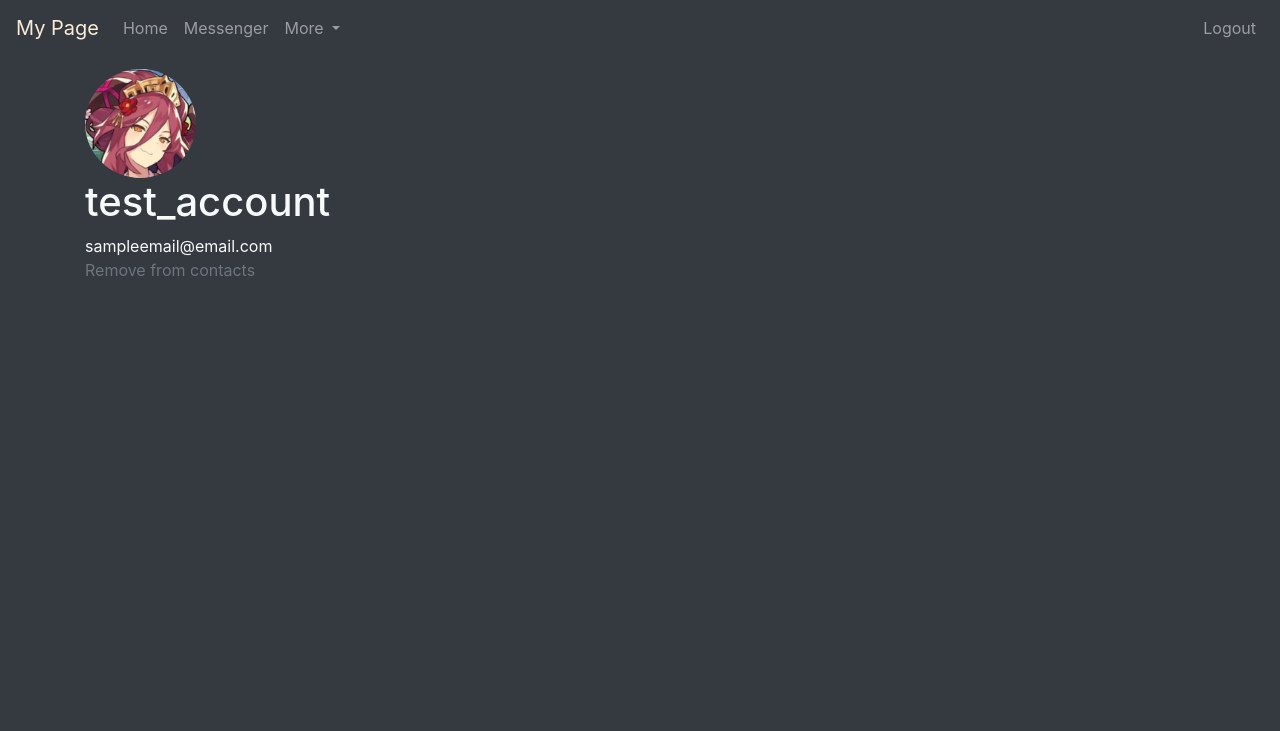
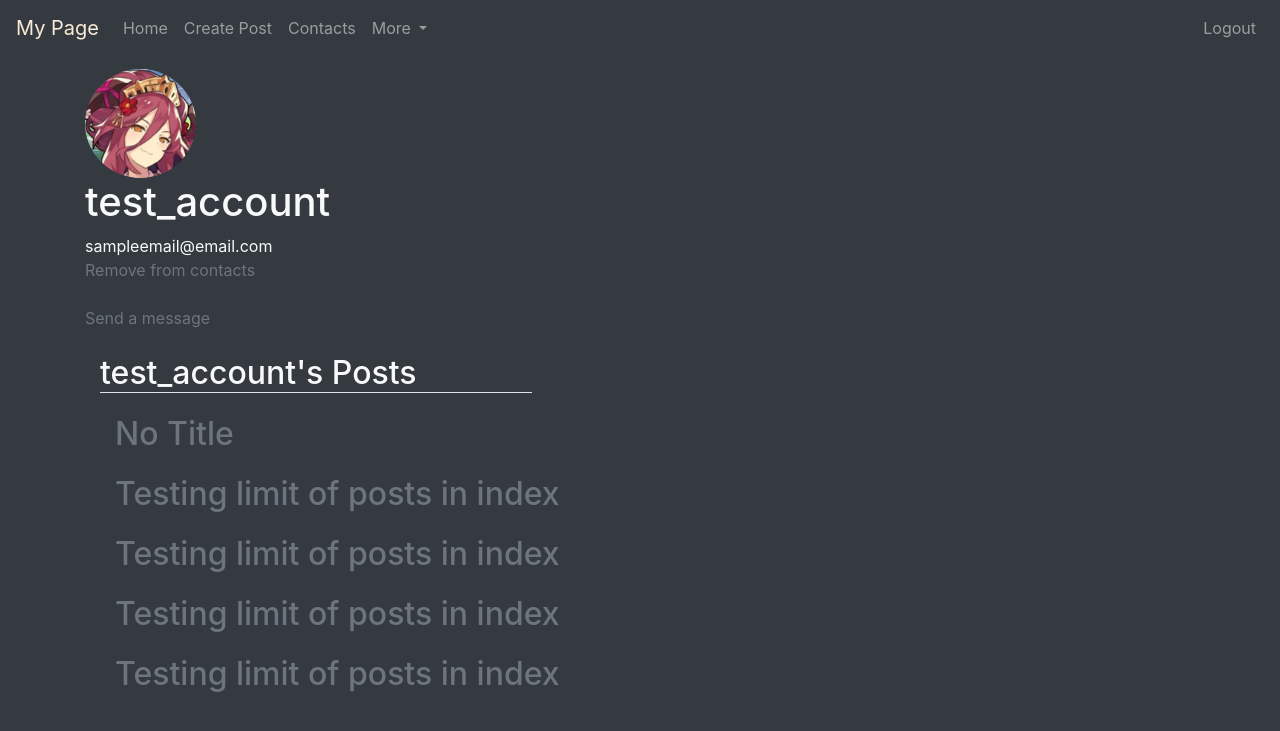
Before and after one commit to YourAlly/My-Page, a Django app: page /user/3/ in a window 1280 px wide. Shown: the top 731 px of the page. Run offline with Django 3.2, Linux system fonts and the light colour scheme; a user stored in the database is signed in; data comes from the database, SQL or seed files in the repository; some libraries are stand-ins or nearby versions.

Commit message:
Added Messages Feature

```diff
--- a/MyPage/models.py
+++ b/MyPage/models.py
@@ -31,10 +31,11 @@ class Comment(models.Model):
 
 
 class Message(models.Model):
+    title = models.CharField(max_length=32, default='No Title')
     sent_by = models.ForeignKey(User, on_delete=models.CASCADE,
                            related_name='sent_messages')
     sent_to = models.ForeignKey(User, on_delete=models.CASCADE,
-                           related_name='recieved_messages')
+                           related_name='received_messages')
     time_sent = models.DateTimeField(default=timezone.now)
 
     message = models.TextField()
@@ -46,7 +47,7 @@ class Message(models.Model):
 class Profile(models.Model):
     user = models.OneToOneField(User, on_delete=models.CASCADE)
     image = models.ImageField(default='default.png', upload_to='images')
-    friends = models.ManyToManyField(User, blank=True, related_name='friends')
+    contacts = models.ManyToManyField(User, blank=True, related_name='contacts')
     hidden_posts = models.ManyToManyField(Post, blank=True)
 
     def __str__(self):
--- a/MyPage/templates/MyPage/base.html
+++ b/MyPage/templates/MyPage/base.html
@@ -31,22 +31,26 @@
 
             {% if user.is_authenticated %}
                 <li class="nav-item">
-                    <a class="nav-link" href="{% url 'my-contacts' %}">Messenger</a>
+                    <a class="nav-link" href="{% url 'my-new-post' %}">Create Post</a>
                 </li>
-
-            {% endif %}
-
+                 <li class="nav-item">
+                    <a class="nav-link" href="{% url 'my-contacts' %}">Contacts</a>
+                </li>
             <li class="nav-item dropdown">
                 <a class="nav-link dropdown-toggle" href="#" id="navbarDropdown" role="button" data-toggle="dropdown" aria-haspopup="true" aria-expanded="false">
                 More
                 </a>
                 <div class="dropdown-menu" aria-labelledby="navbarDropdown">
-                <a class="dropdown-item" href="{% url 'my-new-post' %}">Create Post</a>
-                <a class="dropdown-item" href="#">Another action</a>
+
+                <a class="dropdown-item" href="{% url 'my-posts-all' %}">All Posts</a>
+                <a class="dropdown-item" href="{% url 'my-inbox' %}">Inbox</a>
+                <a class="dropdown-item" href="{% url 'my-sent-messages' %}">Sent Messages</a>
                 <div class="dropdown-divider"></div>
-                <a class="dropdown-item" href="#">Something else here</a>
+                <a class="dropdown-item" href="#">About</a>
                 </div>
             </li>
+            {% endif %}
+
             </ul>
             <ul class="navbar-nav">
                 {% if user.is_authenticated %}
--- a/MyPage/templates/MyPage/contacts.html
+++ b/MyPage/templates/MyPage/contacts.html
@@ -2,8 +2,8 @@
 {% block content %}
     <h2 class="border-bottom" style="width: 40%; margin-right: 60%">Contacts</h2>
         <ul>
-            {% for friend in user.profile.friends.all %}
-                <li><a href="#" class="text-light">{{ friend.username }}</a></li>
+            {% for contact in user.profile.contacts.all %}
+                <li><a href="{% url 'my-user' contact.id %}" class="text-light">{{ contact.username }}</a></li>
             {% endfor %}
         </ul>
 {% endblock %}
--- a/MyPage/templates/MyPage/profile.html
+++ b/MyPage/templates/MyPage/profile.html
@@ -9,16 +9,36 @@
     {{ target.email }}
 
     </br>
-    {% if target == user %}
+    {% if user.is_authenticated %}
+        {% if target == user %}
 
-        <a href="{% url 'my-update-image' %}" class="text-secondary">Update Profile Picture</a></br>
-        <a href="{% url 'my-update-email' %}" class="text-secondary">Update Email</a>
+            <a href="{% url 'my-update-image' %}" class="text-secondary">Update Profile Picture</a></br>
+            <a href="{% url 'my-update-email' %}" class="text-secondary">Update Email</a>
 
-    {% elif target in user.profile.friends.all %}
-        <a href="{% url 'my-remove' target.id %}" class="text-secondary">Remove from contacts</a>
+        {% elif target in user.profile.contacts.all %}
+            <a href="{% url 'my-remove' target.id %}" class="text-secondary">Remove from contacts</a></br></br>
+            <a href="{% url 'my-messenger' target.id %}" class="text-secondary">Send a message</a>
 
-    {% else %}
-        <a href="{% url 'my-add' target.id %}" class="text-secondary">Add to contacts</a>
+        {% else %}
+            <a href="{% url 'my-add' target.id %}" class="text-secondary">Add to contacts</a></br></br>
+            <a href="{% url 'my-messenger' target.id %}" class="text-secondary">Send a message</a>
+        {% endif %}
+        </br>
+    {% endif %}
+    </br>
 
-    {% endif %}
+    <div class="container">
+        <h2 class="border-bottom" style="margin-bottom: 2%; width: 40%; margin-right: 60%;">{{ target.username }}'s Posts</h2>
+        {% for post in target.written_posts.all %}
+            <div class="container" style="margin-bottom: 2%;">
+
+                    <h2 title="{{ post.time_posted }}">
+                        <a href="{% url 'my-post' post.id %}" class="text-secondary">
+                            {{ post.title }}
+                        </a>
+                    </h2>
+
+                </div>
+        {% endfor %}
+    </div>
 {% endblock %}
--- a/MyPage/urls.py
+++ b/MyPage/urls.py
@@ -1,6 +1,6 @@
 from django.urls import path
 from . import views as my_views
-from django.contrib.auth import views as auth_views
+from django.contrib.auth.views import LogoutView
 
 from django.conf import settings
 from django.conf.urls.static import static
@@ -8,10 +8,17 @@ from django.conf.urls.static import static
 urlpatterns = [
     path('', my_views.index, name='my-index'),
     path('register/', my_views.register, name='my-register'),
+    path('login/', my_views.LoginView.as_view(), name='my-login'),
+    path('logout/', LogoutView.as_view(template_name="MyPage/logout.html"), name='my-logout'),
     path('contacts/', my_views.contacts, name='my-contacts'),
-    path('post=<int:pk>/', my_views.PostDetailView.as_view(), name='my-post'),
+    path('contacts/message_user_id=<int:target_id>', my_views.send_message, name='my-messenger'),
+    path('inbox/', my_views.inbox, name='my-inbox'),
+    path('sent/', my_views.sent_messages, name='my-sent-messages'),
+
+    path('post/all/', my_views.PostsView.as_view(), name='my-posts-all'),
+    path('post/<int:pk>/', my_views.PostDetailView.as_view(), name='my-post'),
     path('post/new/', my_views.post_form, name='my-new-post'),
-    path('post=<int:post_id>/comment', my_views.process_comment, name='my-comment'),
+    path('post/<int:post_id>/comment', my_views.process_comment, name='my-comment'),
 
     path('user/<int:user_id>/', my_views.user, name='my-user'),
     path('user/<int:user_id>/add/', my_views.add, name='my-add'),
@@ -19,10 +26,7 @@ urlpatterns = [
 
 
     path('user/changeimage/', my_views.update_image, name='my-update-image'),
-    path('user/changeemail/', my_views.update_email, name='my-update-email'),
-
-    path('login/', auth_views.LoginView.as_view(template_name="MyPage/login.html"), name='my-login'),
-    path('logout/', auth_views.LogoutView.as_view(template_name="MyPage/logout.html"), name='my-logout')
+    path('user/changeemail/', my_views.update_email, name='my-update-email')
 ]
 
 if settings.DEBUG:
--- a/MyPage/views.py
+++ b/MyPage/views.py
@@ -1,16 +1,26 @@
 from django.shortcuts import render, redirect
-from MyPage.forms import RegistrationForm, UserUpdateForm, ProfileUpdateForm, CommentForm, PostForm
+
+from MyPage import forms
+from .models import Post, Comment, Message
 from django.contrib import messages
 
+from django.contrib.auth import views as auth_views
 from django.contrib.auth.decorators import login_required
 from django.contrib.auth.models import User
-from .models import Post, Comment, Message
 
-from django.views.generic import ListView, DetailView, CreateView
+from django.views.generic import ListView, DetailView
 
 # Create your views here.
 
 # Views all posts
+class LoginView(auth_views.LoginView):
+    template_name = "MyPage/form.html"
+
+    def get_context_data(self, **kwargs):
+        context = super().get_context_data(**kwargs)
+        context['page_title'] = 'Login'
+        return context
+
 class PostsView(ListView):
     model = Post
     template_name = 'MyPage/index.html'
@@ -26,7 +36,7 @@ class PostDetailView(DetailView):
 
     def get_context_data(self, **kwargs):
         context = super().get_context_data(**kwargs)
-        context['form'] = CommentForm
+        context['form'] = forms.CommentForm
         return context
 
 
@@ -38,10 +48,11 @@ def index(request):
     }
     return render(request, 'MyPage/index.html', context)
 
+
 # Registers a user
 def register(request):
     if request.method == 'POST':
-        form = RegistrationForm(request.POST)
+        form = forms.RegistrationForm(request.POST)
 
         if form.is_valid():
             form.save()
@@ -49,7 +60,7 @@ def register(request):
             return redirect('my-login')
 
     else:
-        form = RegistrationForm()
+        form = forms.RegistrationForm()
 
     context = {
         'page_title': "Register",
@@ -57,12 +68,12 @@ def register(request):
     }
     return render(request, 'MyPage/form.html', context)
 
+
 @login_required
 def post_form(request):
     if request.method == 'POST':
-        form = PostForm(request.POST)
+        form = forms.PostForm(request.POST)
         if form.is_valid():
-
             new_post = Post(author=request.user,
             title=form.cleaned_data['title'],
             content=form.cleaned_data['content'] if not form.cleaned_data['content'] == '' else None)
@@ -70,9 +81,29 @@ def post_form(request):
             messages.success(request, "Post Created")
             return redirect('my-index')
     else:
-        form = PostForm()
+        form = forms.PostForm(initial={'title': ''})
     context = {
         'page_title': "Post",
+        'form': form
+    }
+    return render(request, 'MyPage/form.html', context)
+
+@login_required
+def send_message(request, target_id):
+    if request.method == 'POST':
+        form = forms.MessageForm(request.POST)
+        if form.is_valid():
+            new_message = Message(sent_by=request.user,
+                            sent_to=User.objects.get(pk=target_id),
+                            title=form.cleaned_data['title'],
+                            message=form.cleaned_data['content'] if not form.cleaned_data['content'] == '' else None)
+            new_message.save()
+            messages.success(request, "Message Sent")
+            return redirect('my-index')
+    else:
+        form = forms.MessageForm(initial={'title': ''})
+    context = {
+        'page_title': "Send Message",
         'form': form
     }
     return render(request, 'MyPage/form.html', context)
@@ -81,11 +112,11 @@ def post_form(request):
 @login_required
 def process_comment(request, post_id):
     if request.method == 'POST':
-        form = CommentForm(request.POST)
+        form = forms.CommentForm(request.POST)
         if form.is_valid():
             new_comment = Comment(commenter=request.user,
                                   on_post=Post.objects.get(pk=post_id),
-                                  content=form.cleaned_data['comment'])
+                                  comment=form.cleaned_data['comment'])
             new_comment.save()
             messages.success(request, "Comment Posted!")
     else:
@@ -94,7 +125,6 @@ def process_comment(request, post_id):
     return redirect('my-post', post_id)
 
 # User profile page
-@login_required
 def user(request, user_id):
 
     context = {
@@ -102,6 +132,7 @@ def user(request, user_id):
         'target': User.objects.get(pk=user_id)
     }
     return render(request, 'MyPage/profile.html', context)
+
 
 
 @login_required
@@ -114,14 +145,32 @@ def contacts(request):
 
 
 @login_required
+def inbox(request):
+    context = {
+        'page_title': "My Inbox"
+    }
+    return render(request, 'MyPage/inbox.html', context)
+
+
+@login_required
+def sent_messages(request):
+    context = {
+        'page_title': "My sent_messages"
+    }
+    return render(request, 'MyPage/sent_messages.html', context)
+
+
+
+@login_required
 def update_image(request):
     if request.method == 'POST':
-        form = ProfileUpdateForm(request.POST, request.FILES, instance=request.user.profile)
+        form = forms.ProfileUpdateForm(
+            request.POST, request.FILES, instance=request.user.profile)
         if form.is_valid():
             form.save()
             return redirect('my-user', request.user.id)
     else:
-        form = ProfileUpdateForm()
+        form = forms.ProfileUpdateForm()
 
     context = {
         'page_title': "Change Profile Picture",
@@ -134,12 +183,12 @@ def update_image(request):
 @login_required
 def update_email(request):
     if request.method == 'POST':
-        form = UserUpdateForm(request.POST, instance=request.user)
+        form = forms.UserUpdateForm(request.POST, instance=request.user)
         if form.is_valid():
             form.save()
             return redirect('my-user', request.user.id)
     else:
-        form = UserUpdateForm()
+        form = forms.UserUpdateForm()
 
     context = {
         'page_title': "Update Email",
@@ -151,7 +200,7 @@ def update_email(request):
 @login_required
 def add(request, user_id):
     user1 = User.objects.get(pk=user_id)
-    request.user.profile.friends.add(user1)
+    request.user.profile.contacts.add(user1)
     messages.success(request, f"{user1.username} added to contacts")
     return redirect("my-user", user_id=user_id)
 
@@ -159,6 +208,6 @@ def add(request, user_id):
 @login_required
 def remove(request, user_id):
     user1 = User.objects.get(pk=user_id)
-    request.user.profile.friends.remove(user1)
+    request.user.profile.contacts.remove(user1)
     messages.success(request, f"{user1.username} removed from contacts")
     return redirect("my-user", user_id=user_id)
```
Also changed, not shown: MyPage/forms.py (+12 -11 lines), MyPage/templates/MyPage/inbox.html (added, +16 -0 lines), MyPage/templates/MyPage/login.html (deleted, +0 -15 lines), MyPage/templates/MyPage/post.html (+7 -3 lines), MyPage/templates/MyPage/sent_messages.html (added, +16 -0 lines), MyPage/migrations/0011_message_title.py (added), MyPage/migrations/0012_auto_20200703_2240.py (added), db.sqlite3.
